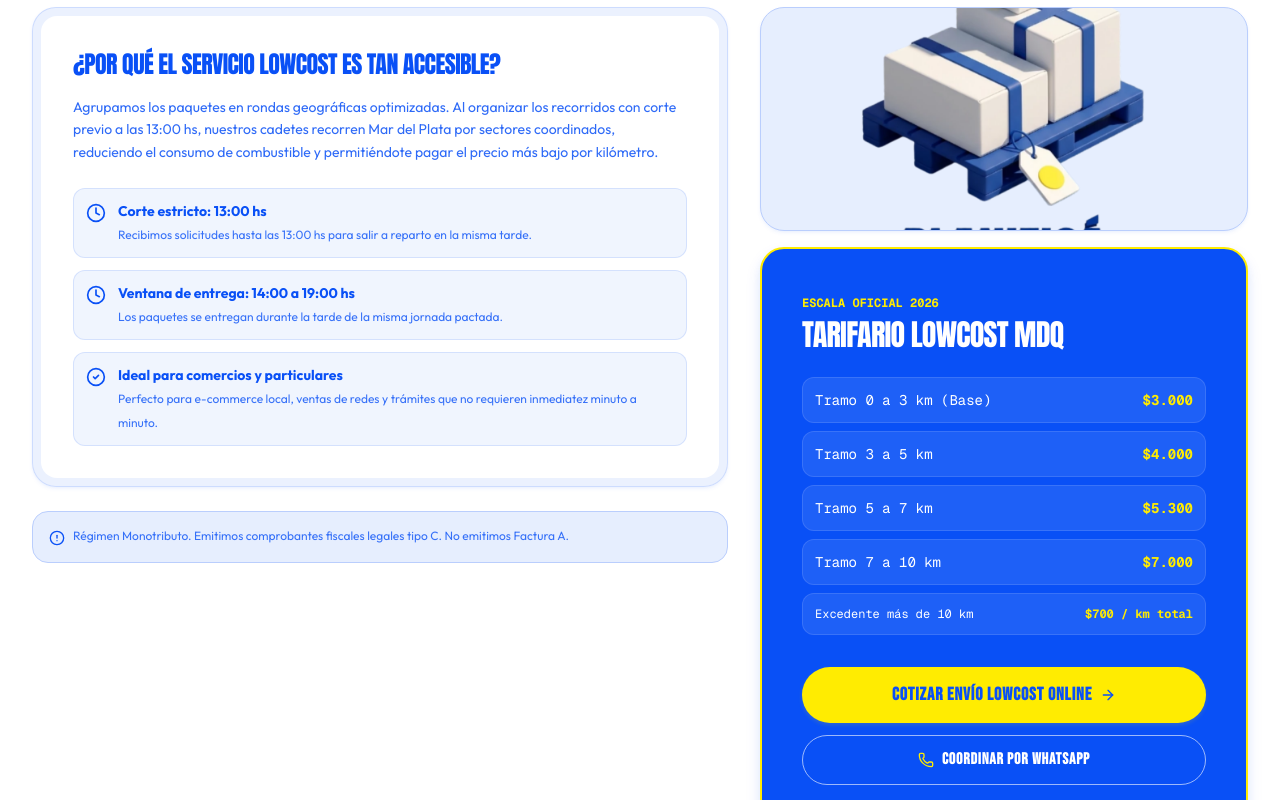
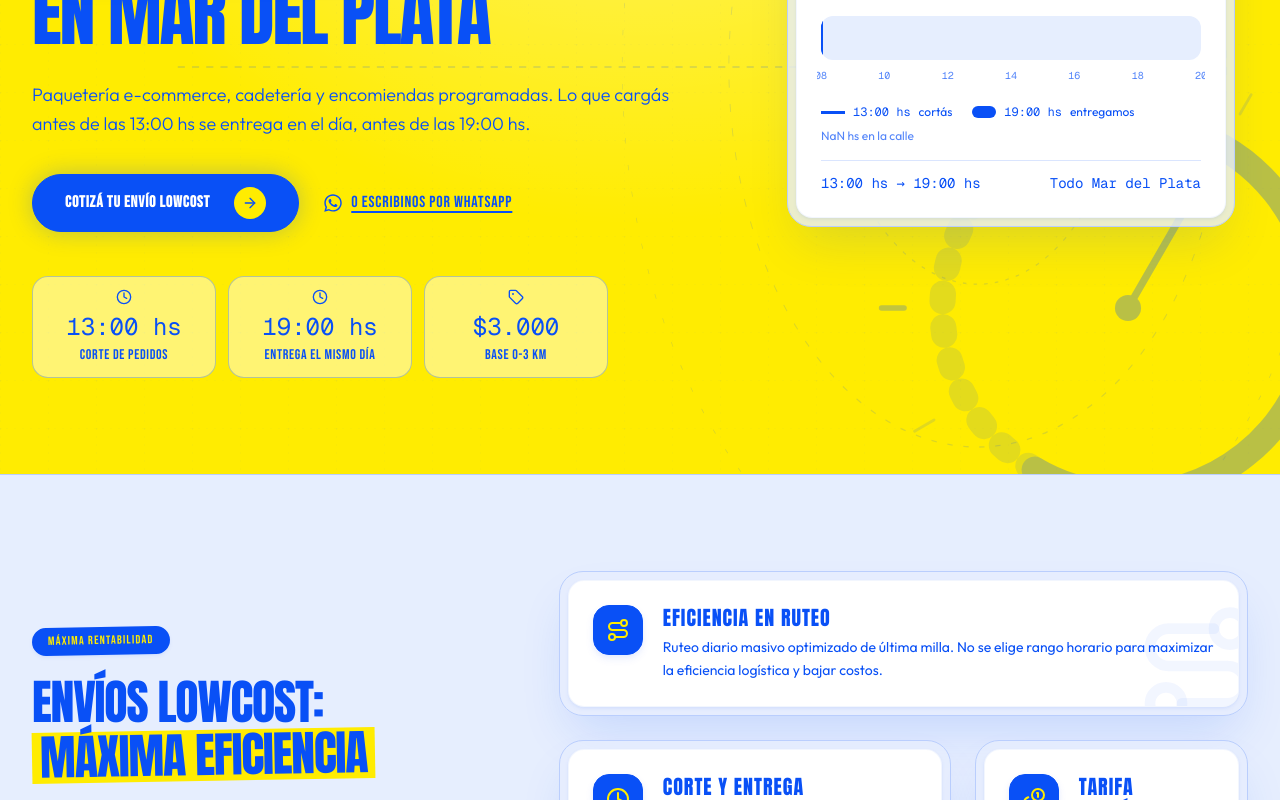
Before and after one commit to matprestes/311026enviosdosruedas, a Next.js app: page /servicios/envios-lowcost in a window 1280 px wide. Shown: the part 340-1140 px from the top of the page. Built offline with nearby package versions, Linux system fonts and the light colour scheme; no server answers.

Commit message:
feat: refactor lowcost page and update pricing card UI
Decompose the EnviosLowCostPage into modular components and apply enhanced styling to the ServicePricing component for improved visual hierarchy and hover effects.

```diff
--- a/src/app/servicios/envios-lowcost/page.tsx
+++ b/src/app/servicios/envios-lowcost/page.tsx
@@ -1,154 +1,26 @@
 import type { Metadata } from 'next';
-import Link from 'next/link';
-import OptimizedImage from '@/components/ui/OptimizedImage';
-import { Clock, CheckCircle2, AlertCircle, ArrowRight, Phone } from 'lucide-react';
+import LowCostHero from '@/components/servicios/lowcost/LowCostHero';
+import LowCostFeatures from '@/components/servicios/lowcost/LowCostFeatures';
+import LowCostBenefits from '@/components/servicios/lowcost/LowCostBenefits';
+import LowCostHowItWorks from '@/components/servicios/lowcost/LowCostHowItWorks';
+import LowCostPricing from '@/components/servicios/lowcost/LowCostPricing';
 
 const baseUrl = process.env.NEXT_PUBLIC_SITE_URL || 'https://www.enviosdosruedas.com';
 
 export const metadata: Metadata = {
-  title: 'Envíos LowCost en el Día en Mar del Plata',
-  description: 'La tarifa más conveniente de Mar del Plata para envíos programados. Retiro y entrega en el día hasta las 19:00 hs. Corte estricto: 13:00 hs. Desde $3.000.',
+  title: 'Envíos LowCost en el Día en Mar del Plata | Envíos DosRuedas',
+  description: 'La tarifa más conveniente de Mar del Plata para envíos programados. Retiro y entrega en el día hasta las 19:00 hs. Corte estricto: 13:00 hs.',
   alternates: { canonical: `${baseUrl}/servicios/envios-lowcost` },
 };
 
 export default function EnviosLowCostPage() {
   return (
-    <main className="min-h-dvh bg-white text-brand-blue-500 pb-20">
-      {/* Hero */}
-      <section className="bg-brand-blue-500 text-white pt-16 pb-14 px-4 sm:px-6 lg:px-8 border-b border-brand-blue-400">
-        <div className="max-w-4xl mx-auto text-center space-y-4">
-          <span className="font-mono text-xs font-bold uppercase tracking-widest text-brand-yellow-500 bg-brand-blue-400/50 px-3 py-1 rounded-full border border-brand-blue-300/40 inline-block">
-            Opción Más Económica
-          </span>
-          <h1 className="font-display text-4xl sm:text-6xl uppercase tracking-tight text-white leading-none">
-            ENVÍOS LOWCOST EN EL DÍA
-          </h1>
-          <p className="font-sans text-base sm:text-lg text-brand-blue-50/90 max-w-2xl mx-auto leading-relaxed">
-            La tarifa más conveniente de la ciudad para envíos programados. Retiramos y entregamos en la misma jornada hasta las 19:00 hs.
-          </p>
-        </div>
-      </section>
-
-      <div className="max-w-7xl mx-auto px-4 sm:px-6 lg:px-8 pt-12 space-y-12">
-        <div className="grid grid-cols-1 lg:grid-cols-12 gap-8 items-start">
-
-          {/* Main Info */}
-          <div className="lg:col-span-7 space-y-6">
-            <div className="p-2 rounded-2xl bg-brand-blue-50/80 border border-brand-blue-100/60 shadow-sm">
-              <div className="bg-white rounded-xl p-6 sm:p-8 space-y-4">
-                <h2 className="font-display text-2xl uppercase tracking-tight text-brand-blue-500">
-                  ¿Por qué el servicio LowCost es tan accesible?
-                </h2>
-                <p className="font-sans text-sm text-brand-blue-500/85 leading-relaxed">
-                  Agrupamos los paquetes en rondas geográficas optimizadas. Al organizar los recorridos con corte previo a las 13:00 hs, nuestros cadetes recorren Mar del Plata por sectores coordinados, reduciendo el consumo de combustible y permitiéndote pagar el precio más bajo por kilómetro.
-                </p>
-
-                <div className="space-y-3 pt-2">
-                  <div className="flex items-start gap-3 p-3 rounded-lg bg-brand-blue-50/60 border border-brand-blue-100/50">
-                    <Clock className="w-5 h-5 text-brand-blue-500 shrink-0 mt-0.5" />
-                    <div>
-                      <strong className="font-sans text-sm text-brand-blue-500 block">Corte estricto: 13:00 hs</strong>
-                      <span className="text-xs text-brand-blue-500/80">Recibimos solicitudes hasta las 13:00 hs para salir a reparto en la misma tarde.</span>
-                    </div>
-                  </div>
-
-                  <div className="flex items-start gap-3 p-3 rounded-lg bg-brand-blue-50/60 border border-brand-blue-100/50">
-                    <Clock className="w-5 h-5 text-brand-blue-500 shrink-0 mt-0.5" />
-                    <div>
-                      <strong className="font-sans text-sm text-brand-blue-500 block">Ventana de entrega: 14:00 a 19:00 hs</strong>
-                      <span className="text-xs text-brand-blue-500/80">Los paquetes se entregan durante la tarde de la misma jornada pactada.</span>
-                    </div>
-                  </div>
-
-                  <div className="flex items-start gap-3 p-3 rounded-lg bg-brand-blue-50/60 border border-brand-blue-100/50">
-                    <CheckCircle2 className="w-5 h-5 text-brand-blue-500 shrink-0 mt-0.5" />
-                    <div>
-                      <strong className="font-sans text-sm text-brand-blue-500 block">Ideal para comercios y particulares</strong>
-                      <span className="text-xs text-brand-blue-500/80">Perfecto para e-commerce local, ventas de redes y trámites que no requieren inmediatez minuto a minuto.</span>
-                    </div>
-                  </div>
-                </div>
-              </div>
-            </div>
-
-            {/* Legal Notice */}
-            <div className="p-4 rounded-xl bg-brand-blue-50 border border-brand-blue-100 text-xs text-brand-blue-500/80 flex items-start gap-2">
-              <AlertCircle className="w-4 h-4 text-brand-blue-500 shrink-0 mt-0.5" />
-              <span>Régimen Monotributo. Emitimos comprobantes fiscales legales tipo C. No emitimos Factura A.</span>
-            </div>
-          </div>
-
-          {/* Pricing Table Card & Visual Showcase */}
-          <div className="lg:col-span-5 space-y-4">
-            <div className="relative w-full h-48 sm:h-56 rounded-2xl overflow-hidden border border-brand-blue-100 shadow-sm bg-brand-blue-50">
-              <OptimizedImage
-                src="/elementos/envios_lowcost.webp"
-                alt="Reparto programado lowcost en Mar del Plata"
-                fill
-                sizes="(max-width: 1024px) 100vw, 40vw"
-                className="object-cover object-center"
-                aboveTheFold={false}
-              />
-            </div>
-
-            <div className="p-2 rounded-2xl bg-brand-blue-500 text-white shadow-lg border-2 border-brand-yellow-500">
-              <div className="p-6 sm:p-8 space-y-6">
-                <div>
-                  <span className="font-mono text-xs font-bold text-brand-yellow-500 uppercase">
-                    Escala Oficial 2026
-                  </span>
-                  <h3 className="font-display text-3xl uppercase tracking-tight text-white mt-1">
-                    Tarifario LowCost MDQ
-                  </h3>
-                </div>
-
-                <div className="space-y-2 font-mono text-sm">
-                  <div className="flex justify-between p-3 rounded-lg bg-brand-blue-400/50 border border-brand-blue-300/40">
-                    <span>Tramo 0 a 3 km (Base)</span>
-                    <strong className="text-brand-yellow-500 font-bold">$3.000</strong>
-                  </div>
-                  <div className="flex justify-between p-3 rounded-lg bg-brand-blue-400/50 border border-brand-blue-300/40">
-                    <span>Tramo 3 a 5 km</span>
-                    <strong className="text-brand-yellow-500 font-bold">$4.000</strong>
-                  </div>
-                  <div className="flex justify-between p-3 rounded-lg bg-brand-blue-400/50 border border-brand-blue-300/40">
-                    <span>Tramo 5 a 7 km</span>
-                    <strong className="text-brand-yellow-500 font-bold">$5.300</strong>
-                  </div>
-                  <div className="flex justify-between p-3 rounded-lg bg-brand-blue-400/50 border border-brand-blue-300/40">
-                    <span>Tramo 7 a 10 km</span>
-                    <strong className="text-brand-yellow-500 font-bold">$7.000</strong>
-                  </div>
-                  <div className="flex justify-between p-3 rounded-lg bg-brand-blue-400/50 border border-brand-blue-300/40 text-xs">
-                    <span>Excedente más de 10 km</span>
-                    <strong className="text-brand-yellow-500 font-bold">$700 / km total</strong>
-                  </div>
-                </div>
-
-                <div className="pt-2 flex flex-col gap-3">
-                  <Link
-                    href="/cotizar"
-                    className="w-full bg-brand-yellow-500 hover:bg-brand-yellow-400 text-brand-blue-500 font-subheading text-lg font-bold uppercase tracking-wider py-3.5 rounded-full shadow-accent-sm text-center transition-transform hover:scale-102 flex items-center justify-center gap-2"
-                  >
-                    COTIZAR ENVÍO LOWCOST ONLINE
-                    <ArrowRight className="w-4 h-4" />
-                  </Link>
-                  <a
-                    href="https://wa.me/5492236602699?text=Hola!%20Quiero%20coordinar%20un%20Env%C3%ADo%20LowCost%20en%20el%20d%C3%ADa"
-                    target="_blank"
-                    rel="noopener noreferrer"
-                    className="w-full border border-white/60 hover:bg-white/10 text-white font-subheading text-base font-bold uppercase tracking-wider py-3 rounded-full text-center transition-colors flex items-center justify-center gap-2"
-                  >
-                    <Phone className="w-4 h-4 text-brand-yellow-500" />
-                    COORDINAR POR WHATSAPP
-                  </a>
-                </div>
-              </div>
-            </div>
-          </div>
-
-        </div>
-      </div>
+    <main className="min-h-dvh bg-white text-brand-blue-500">
+      <LowCostHero />
+      <LowCostFeatures />
+      <LowCostBenefits />
+      <LowCostHowItWorks />
+      <LowCostPricing />
     </main>
   );
 }
--- a/src/components/ui/ServicePricing.tsx
+++ b/src/components/ui/ServicePricing.tsx
@@ -145,13 +145,15 @@ function TierCard({
     <li className="h-full">
       <article
         className={cn(
-          'relative flex h-full flex-col gap-5 rounded-2xl p-5 sm:p-6',
-          'transition-[box-shadow,transform,background-color] duration-200',
+          'relative flex h-full flex-col gap-6 rounded-3xl p-6 sm:p-7',
+          'transition-all duration-300',
           dark
-            ? 'bg-white/10 shadow-float ring-1 ring-white/20 backdrop-blur-md hover:bg-white/15'
+            ? isFeatured
+              ? 'bg-gradient-to-b from-white/25 to-white/15 shadow-2xl ring-2 ring-brand-yellow-500 backdrop-blur-xl scale-[1.03] transform'
+              : 'bg-white/10 shadow-xl ring-1 ring-white/25 backdrop-blur-md hover:bg-white/18 hover:ring-brand-yellow-500/60 hover:-translate-y-1.5'
             : isFeatured
-              ? 'bg-brand-blue-50 shadow-lg ring-1 ring-brand-blue-200'
-              : 'bg-white shadow-sm ring-1 ring-brand-blue-100 hover:shadow-lg hover:ring-brand-blue-300 motion-safe:hover:-translate-y-0.5',
+              ? 'bg-brand-blue-50 shadow-xl ring-2 ring-brand-blue-500 scale-[1.02]'
+              : 'bg-white shadow-md ring-1 ring-brand-blue-100 hover:shadow-xl hover:ring-brand-blue-400 motion-safe:hover:-translate-y-1.5',
           cardClassName
         )}
       >
```
